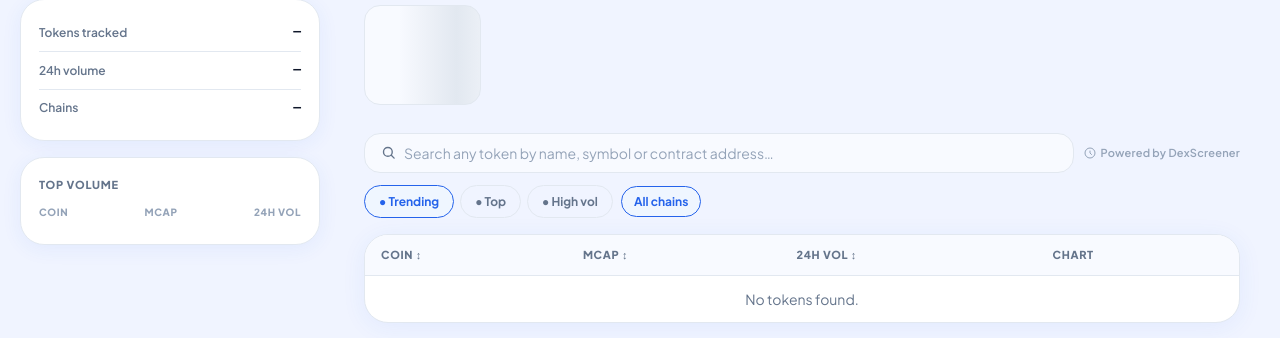
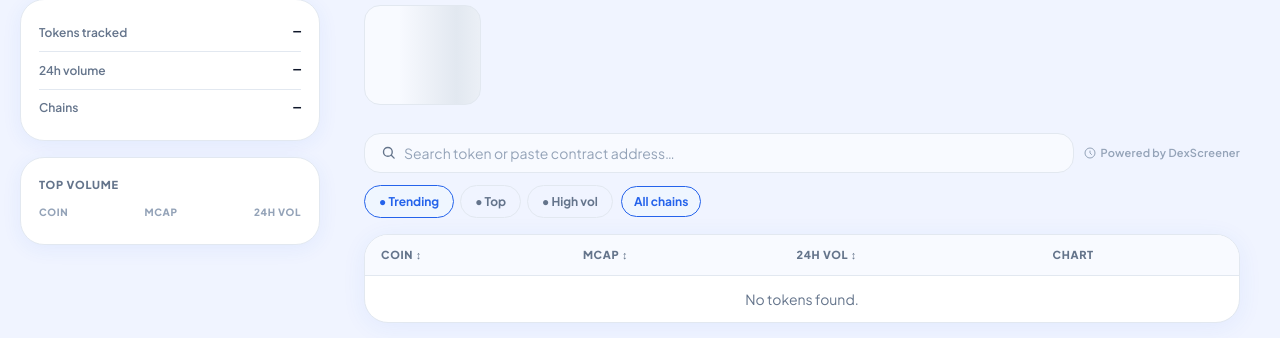
Before and after one commit to Dennis433/axion_lab, a Flask app: page / in a window 1280 px wide. Shown: the part 283-621 px from the top of the page. Run offline with Flask 3, Linux system fonts and the light colour scheme; data that the repository does not hold is empty.

Commit message:
Update search placeholder text in index.html

```diff
--- a/app/templates/index.html
+++ b/app/templates/index.html
@@ -139,7 +139,7 @@
         <input
           id="global-search"
           type="text"
-          placeholder="Search any token by name, symbol or contract address…"
+          placeholder="Search token or paste contract address…"
           autocomplete="off"
           spellcheck="false"
         />
```
